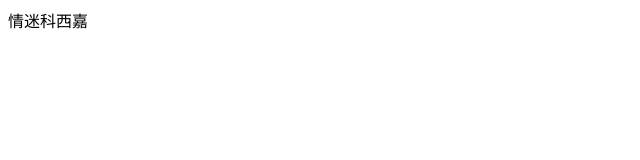
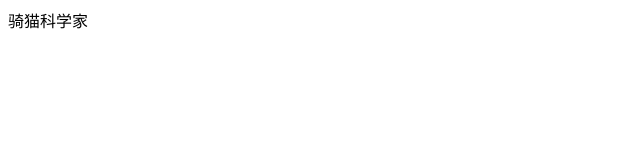
Before and after one commit to songbaoshan/songbaoshan, a plain HTML site: page index.html in a window 1280 px wide. Shown: the full height of the page, 0-640 px from the left. Drawn offline with Linux system fonts and the light colour scheme.

Commit message:
Update index.html

```diff
--- a/index.html
+++ b/index.html
@@ -1,6 +1,6 @@
 <html>
   <head>
-    <title>情迷科西嘉</title>
+    <title>骑猫科学家</title>
     <script>
     var _hmt = _hmt || [];
     (function() {
@@ -12,6 +12,6 @@
     </script>
   </head>
   <body>
-  情迷科西嘉
+    <p>骑猫科学家</p>
   </body>
 </html>
```
